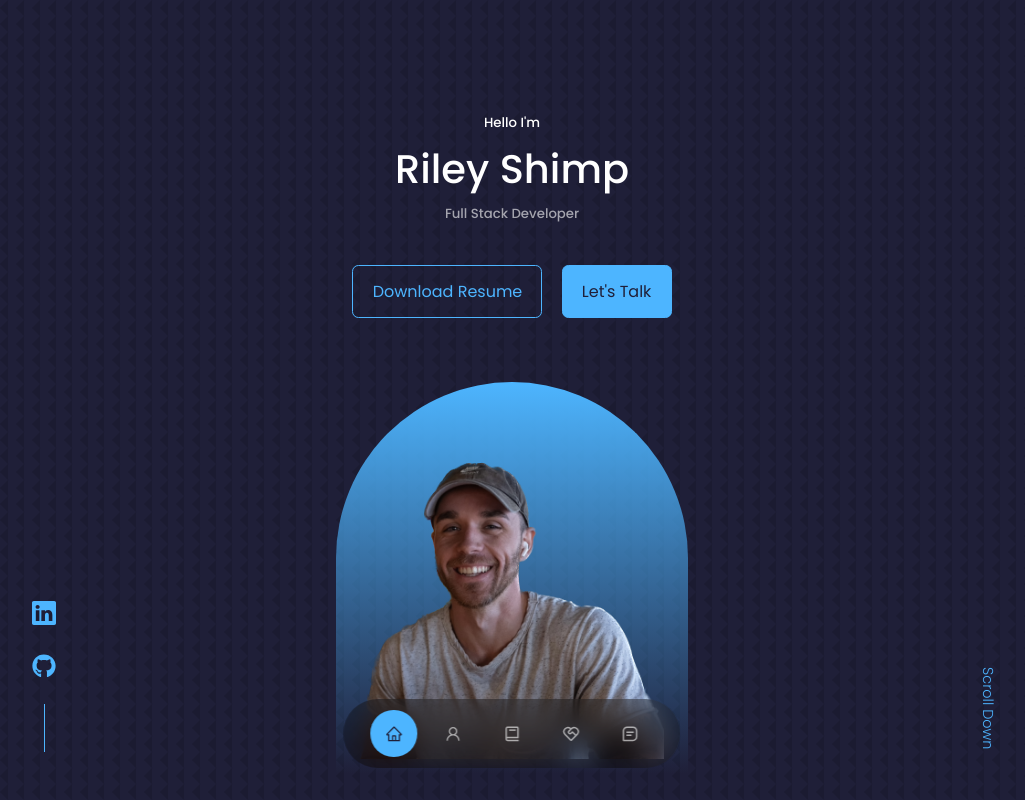
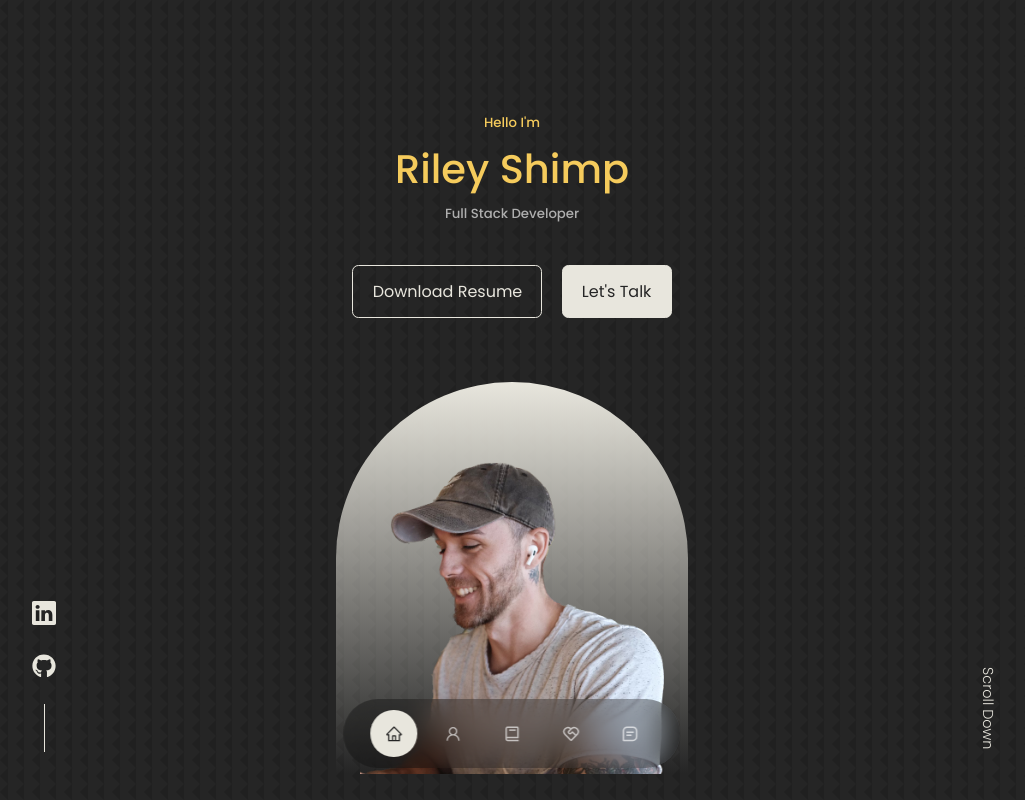
Before and after one commit to RileyShimp/portfolio-website, a React (Create React App) app: page / in a window 1280 px wide. Shown: the top 800 px of the page, without its empty margins (128-1153 px from the left). Built offline with nearby package versions, Linux system fonts and the light colour scheme.

Commit message:
add minor styling changes

```diff
--- a/src/components/header/Header.jsx
+++ b/src/components/header/Header.jsx
@@ -1,7 +1,7 @@
 import React from 'react'
 import './header.css'
 import ResumeButton from './ResumeButton'
-import Me from '../../assets/Me4.PNG'
+import Me from '../../assets/Me3.PNG'
 import HeaderSocials from './HeaderSocials'
 
 const Header = () => {
--- a/src/index.css
+++ b/src/index.css
@@ -11,12 +11,12 @@
 }
 
 :root {
-  --color-bg: #1f1f38;
-  --color-bg-variant: #2c2c6c;
-  --color-primary: #4db5ff;
-  --color-primary-variant: rgba(77, 181, 255, 0.4);
-  --color-white: #fff;
-  --color-light: rgba(255, 255, 255, 0.6);
+  --color-bg: #252525;
+  --color-bg-variant: #353533;
+  --color-primary: #e8e6dd;
+  --color-primary-variant: #f5cb5c;
+  --color-white: #f5cb5c;
+  --color-light: rgba(255, 255, 255, 0.636);
 
   --transition: all 400ms ease;
 
```
